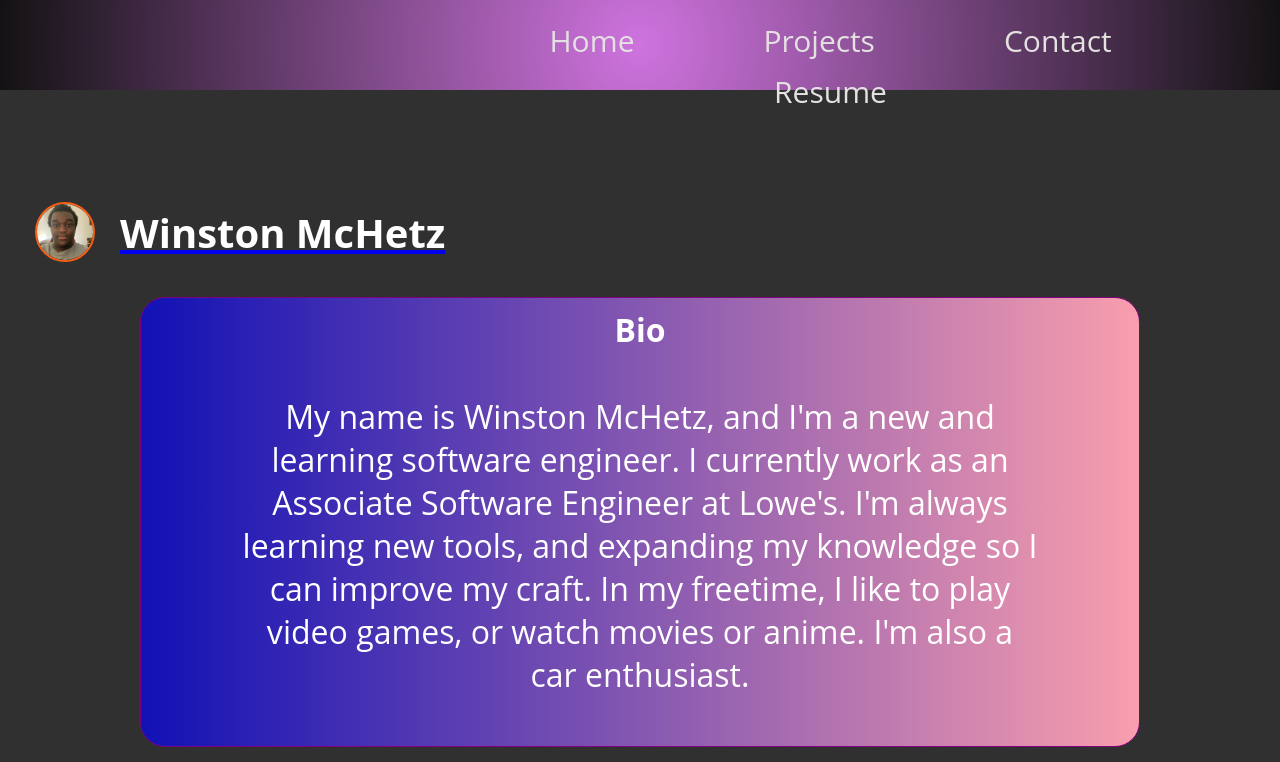
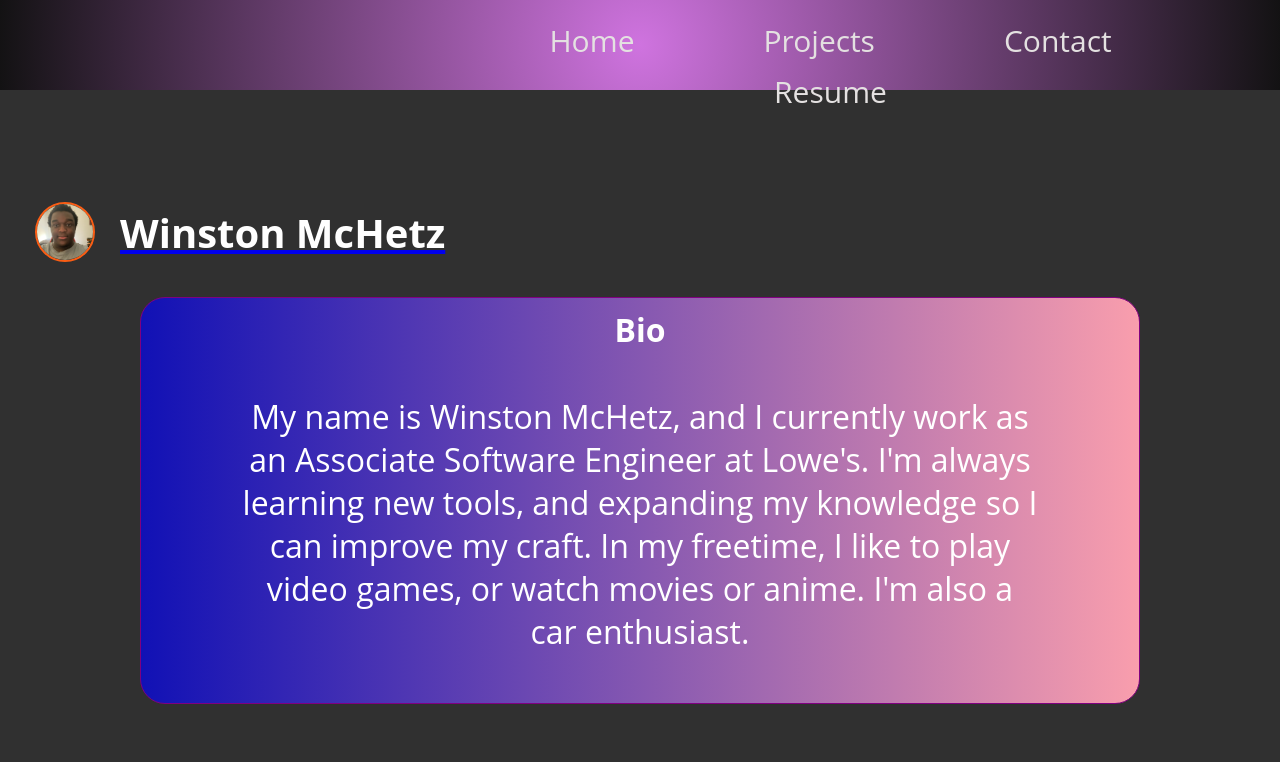
Before and after one commit to winston1337/winstonmchetz-portfolio, a React (Create React App) app: page / in a window 1280 px wide. Shown: the top 762 px of the page. Built offline with nearby package versions, Linux system fonts and the light colour scheme.

Commit message:
edited bio

```diff
--- a/src/components/navbar/bio/Bio.jsx
+++ b/src/components/navbar/bio/Bio.jsx
@@ -13,7 +13,7 @@ const Bio = () => {
           <br/>
           <section className="about-me">
             <p>
-              My name is Winston McHetz, and I'm a new and learning software engineer. I currently work as an Associate Software Engineer at Lowe's. I'm always learning new tools, and expanding my knowledge so I can improve my craft. In my freetime, I like to play video games, or watch movies or anime. I'm also a car enthusiast.
+              My name is Winston McHetz, and I currently work as an Associate Software Engineer at Lowe's. I'm always learning new tools, and expanding my knowledge so I can improve my craft. In my freetime, I like to play video games, or watch movies or anime. I'm also a car enthusiast.
             </p>
           </section>
         </section>
```
